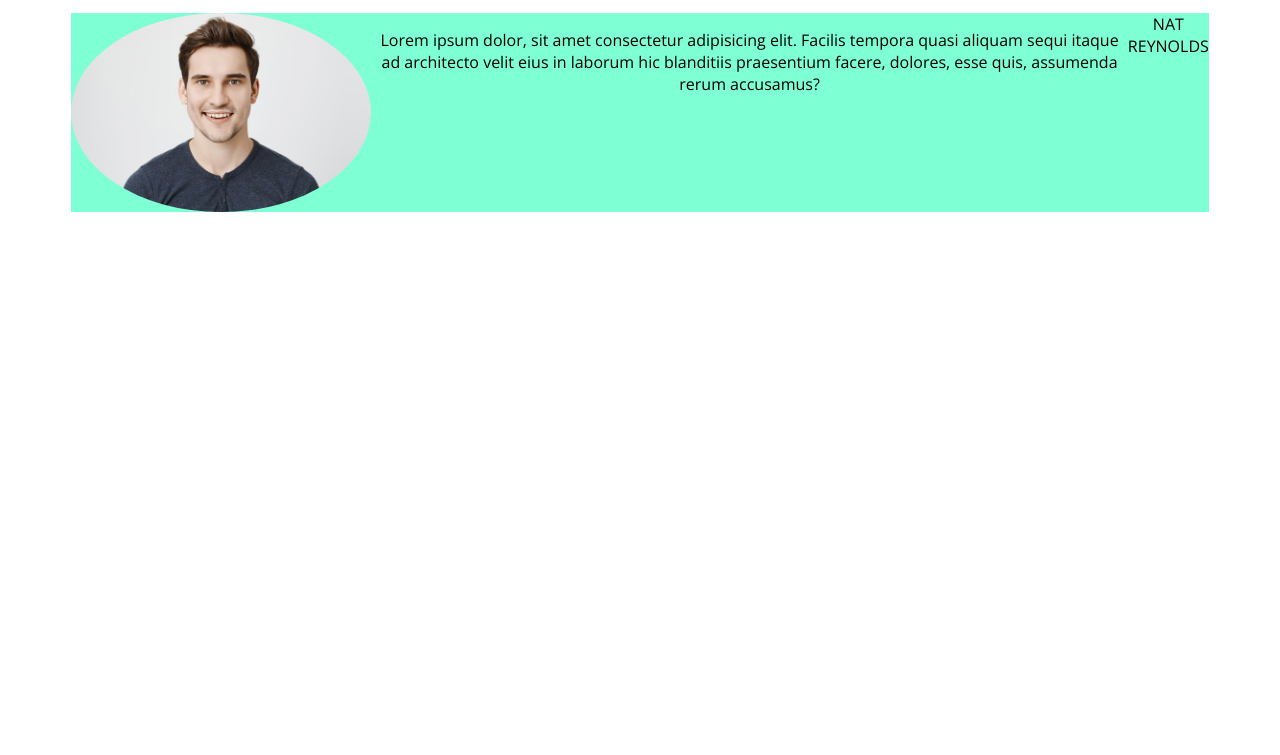
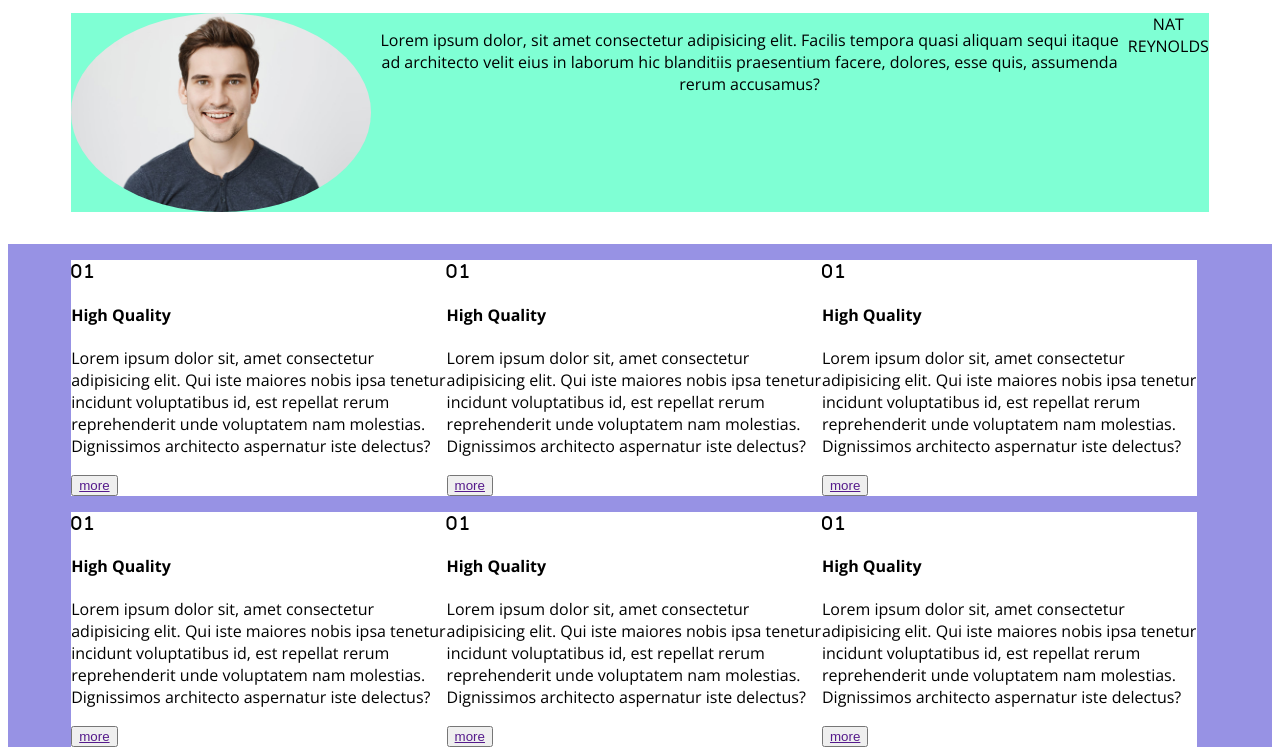
Before and after one commit to silvanoguel/htmlcss-responsive-layout, a plain HTML site: page index.html in a window 1280 px wide. Shown: the part 2069-2824 px from the top of the page. Before the commit the page ends 2313 px from the top, so only its background shows below. Drawn offline with nearby package versions, Linux system fonts and the light colour scheme.

Commit message:
add:benefits section

```diff
--- a/css/style.css
+++ b/css/style.css
@@ -187,3 +187,45 @@ header .menu {
     /* debug */
     color: red;
 }
+
+/* Benefits section*/
+
+.benefits {
+    background-color: #9792E4;
+}
+
+.benefits-card {
+    margin-top: 1rem;
+    background-color: white;
+}
+
+/* Media Queries */
+
+/* For tablets */
+@media screen and (min-width:768px) {
+    /* Layout */
+    .benefits-card {
+        width: 50%;
+
+    }
+
+    .benefits .container-90 {
+        display: flex;
+        flex-wrap: wrap;
+    }
+
+}
+
+/* For desktop */
+@media screen and (min-width:992px) {
+    /* Layout */
+    .benefits-card {
+        width: 33%;
+    }
+
+    .benefits .container-90 {
+        display: flex;
+        flex-wrap: wrap;
+    }
+
+}
--- a/index.html
+++ b/index.html
@@ -116,10 +116,58 @@
                     <span>NAT REYNOLDS</span>
                 </div>
 
-
             </div>
         </section>
         <!-- /Testimonials section -->
+
+        <!-- Benefits section  -->
+        <section class="benefits">
+            <div class="container-90">
+                <div class="benefits-card">
+                    <span><i class="fa-solid fa-0"></i></span>
+                    <span><i class="fa-solid fa-1"></i></span>
+                    <h4>High Quality</h4>
+                    <p>Lorem ipsum dolor sit, amet consectetur adipisicing elit. Qui iste maiores nobis ipsa tenetur incidunt voluptatibus id, est repellat rerum reprehenderit unde voluptatem nam molestias. Dignissimos architecto aspernatur iste delectus?</p>
+                    <span><button><a href="">more</a></button></span>
+                </div>
+                <div class="benefits-card">
+                    <span><i class="fa-solid fa-0"></i></span>
+                    <span><i class="fa-solid fa-1"></i></span>
+                    <h4>High Quality</h4>
+                    <p>Lorem ipsum dolor sit, amet consectetur adipisicing elit. Qui iste maiores nobis ipsa tenetur incidunt voluptatibus id, est repellat rerum reprehenderit unde voluptatem nam molestias. Dignissimos architecto aspernatur iste delectus?</p>
+                    <span><button><a href="">more</a></button></span>
+                </div>
+                <div class="benefits-card">
+                    <span><i class="fa-solid fa-0"></i></span>
+                    <span><i class="fa-solid fa-1"></i></span>
+                    <h4>High Quality</h4>
+                    <p>Lorem ipsum dolor sit, amet consectetur adipisicing elit. Qui iste maiores nobis ipsa tenetur incidunt voluptatibus id, est repellat rerum reprehenderit unde voluptatem nam molestias. Dignissimos architecto aspernatur iste delectus?</p>
+                    <span><button><a href="">more</a></button></span>
+                </div>
+                <div class="benefits-card">
+                    <span><i class="fa-solid fa-0"></i></span>
+                    <span><i class="fa-solid fa-1"></i></span>
+                    <h4>High Quality</h4>
+                    <p>Lorem ipsum dolor sit, amet consectetur adipisicing elit. Qui iste maiores nobis ipsa tenetur incidunt voluptatibus id, est repellat rerum reprehenderit unde voluptatem nam molestias. Dignissimos architecto aspernatur iste delectus?</p>
+                    <span><button><a href="">more</a></button></span>
+                </div>
+                <div class="benefits-card">
+                    <span><i class="fa-solid fa-0"></i></span>
+                    <span><i class="fa-solid fa-1"></i></span>
+                    <h4>High Quality</h4>
+                    <p>Lorem ipsum dolor sit, amet consectetur adipisicing elit. Qui iste maiores nobis ipsa tenetur incidunt voluptatibus id, est repellat rerum reprehenderit unde voluptatem nam molestias. Dignissimos architecto aspernatur iste delectus?</p>
+                    <span><button><a href="">more</a></button></span>
+                </div>
+                <div class="benefits-card">
+                    <span><i class="fa-solid fa-0"></i></span>
+                    <span><i class="fa-solid fa-1"></i></span>
+                    <h4>High Quality</h4>
+                    <p>Lorem ipsum dolor sit, amet consectetur adipisicing elit. Qui iste maiores nobis ipsa tenetur incidunt voluptatibus id, est repellat rerum reprehenderit unde voluptatem nam molestias. Dignissimos architecto aspernatur iste delectus?</p>
+                    <span><button><a href="">more</a></button></span>
+                </div>
+            </div>
+        </section>
+        <!-- /Benefits section -->
 
 
     </main>
```
